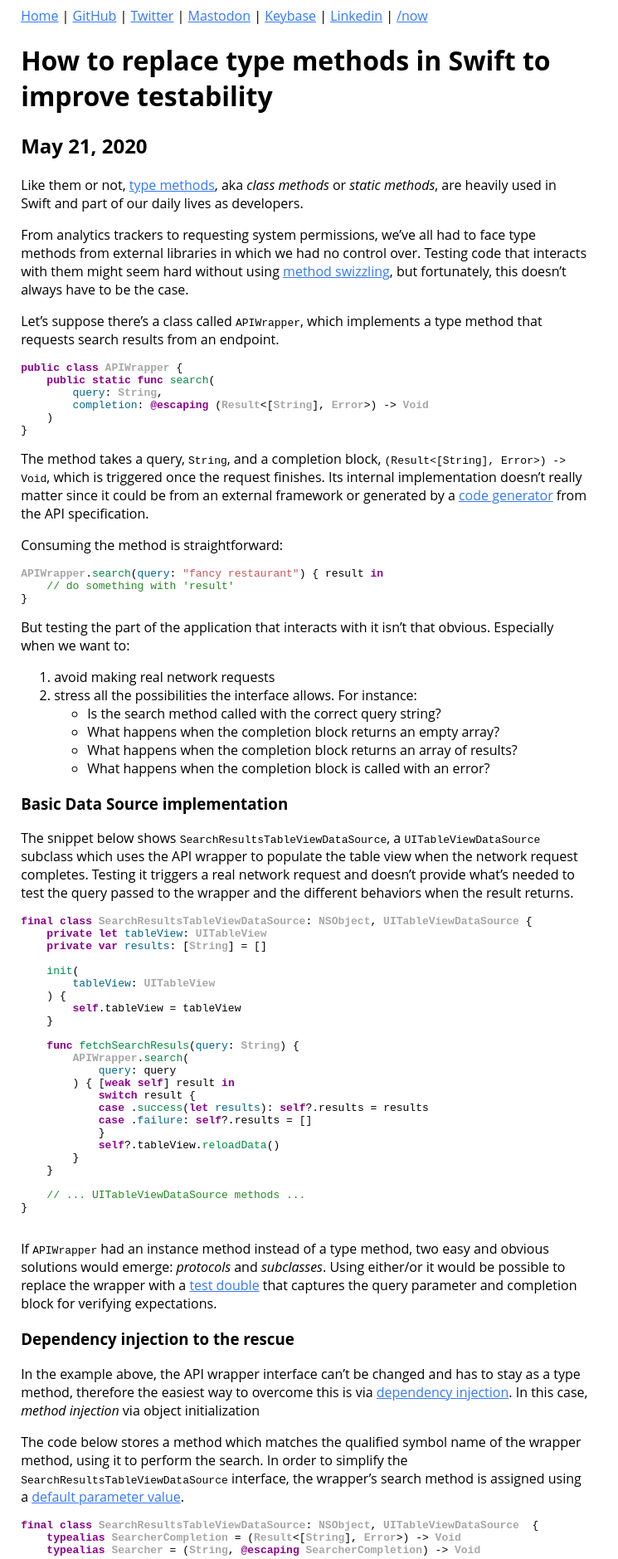
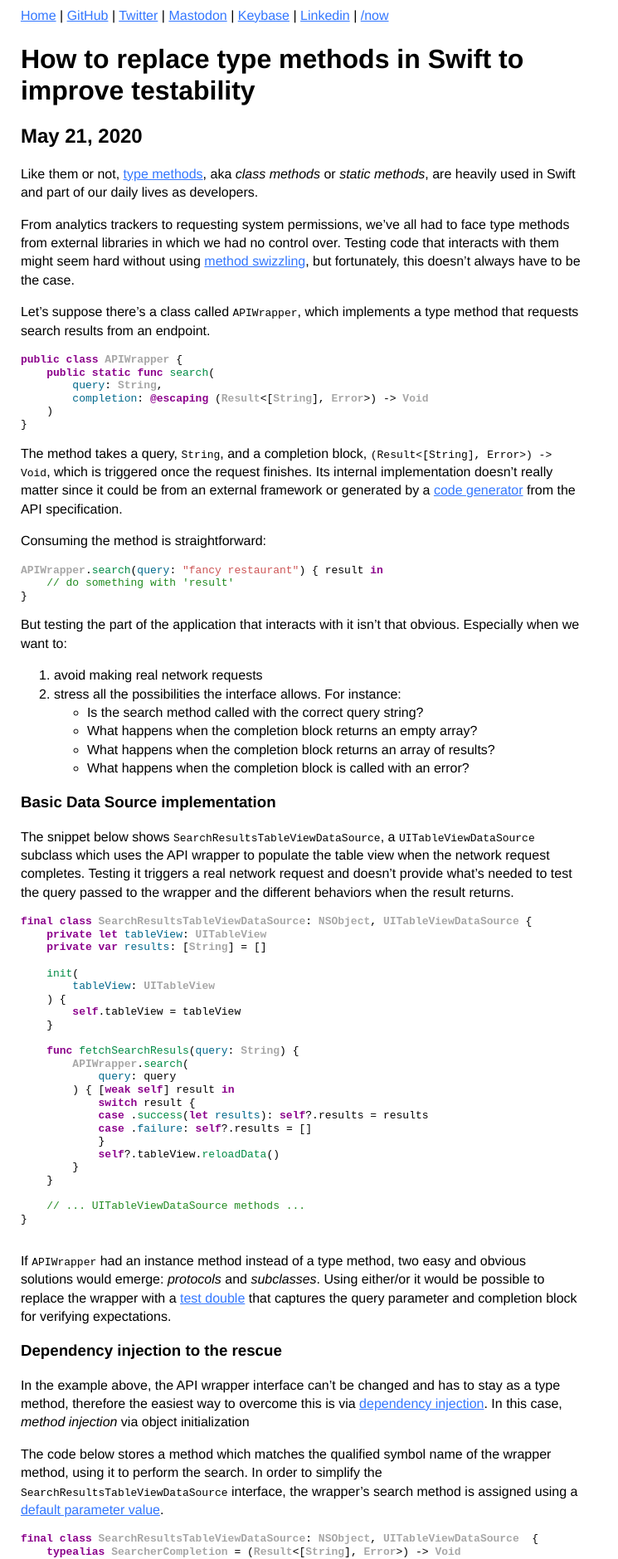
Before and after one commit to otaviocc/otaviocc.github.com, a Jekyll site: the page built from _posts/2020-05-21-replacing-type-methods-testability.md, in a window 1280 px wide. Shown: the top 1879 px of the page at 83% size, without its empty margins (0-745 px from the left). Built offline with Jekyll 4.4.1, drawn with Linux system fonts in a browser that asks for light colours.

Commit message:
Update font

```diff
--- a/assets/css/style.css
+++ b/assets/css/style.css
@@ -1,12 +1,14 @@
 /* Main */
 
 body {
-    font-family: 'Open Sans', sans-serif;
+    font-family: 'Proxima Nova', 'Helvetica Neue' , Helvetica, Arial, sans-serif;
     font-size: 1em;
+    line-height: 1.4em;
 }
 
 pre, code {
     font-size: 1em;
+    line-height: 1.2em;
 }
 
 a, a:hover, a:visited {
@@ -17,6 +19,10 @@ main {
     margin-left: 2ex;
     max-width: 80ex;
     display: block;
+}
+
+h1, h2, h3 {
+    line-height: 1.2em;
 }
 
 /* Menu */
```
